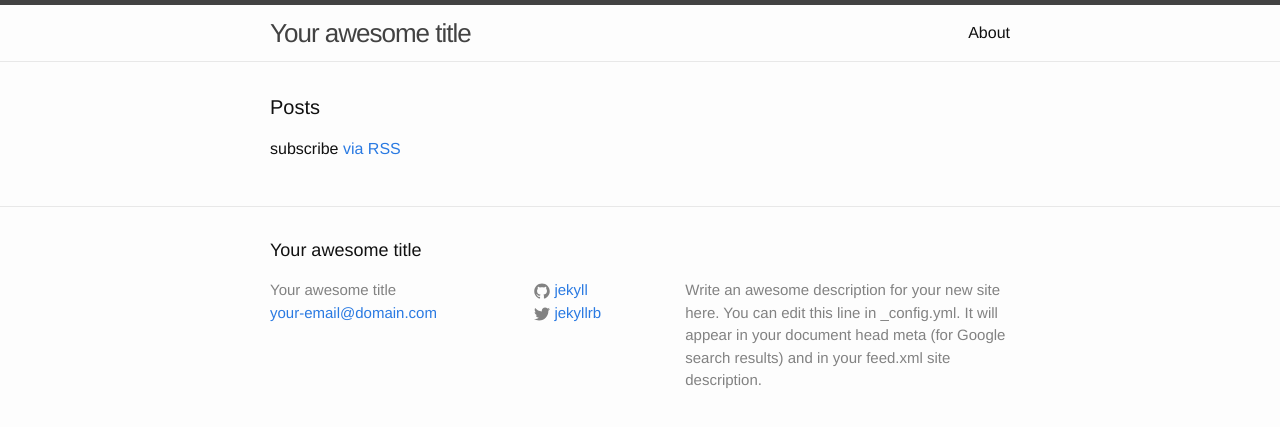
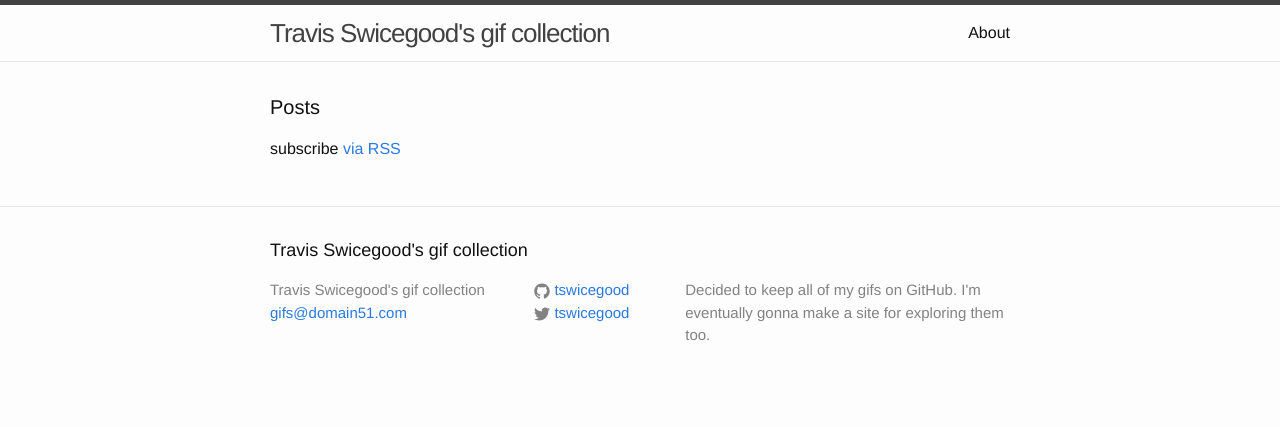
Before and after one commit to tswicegood/gifs, a Jekyll site: the page built from index.html, in a window 1280 px wide. Shown: the top 427 px of the page. Built offline with Jekyll 4.4.1, drawn with Linux system fonts in a browser that asks for light colours.

Commit message:
Update configuration

```diff
--- a/_config.yml
+++ b/_config.yml
@@ -6,16 +6,15 @@
 # 'jekyll serve'. If you change this file, please restart the server process.
 
 # Site settings
-title: Your awesome title
-email: your-email@domain.com
+title: Travis Swicegood's gif collection
+email: gifs@domain51.com
 description: > # this means to ignore newlines until "baseurl:"
-  Write an awesome description for your new site here. You can edit this
-  line in _config.yml. It will appear in your document head meta (for
-  Google search results) and in your feed.xml site description.
+  Decided to keep all of my gifs on GitHub. I'm eventually gonna make a site
+  for exploring them too.
 baseurl: "" # the subpath of your site, e.g. /blog
-url: "http://yourdomain.com" # the base hostname & protocol for your site
-twitter_username: jekyllrb
-github_username:  jekyll
+url: "http://gifs.travisswicegood.com" # the base hostname & protocol for your site
+twitter_username: tswicegood
+github_username: tswicegood
 
 # Build settings
 markdown: kramdown
```
